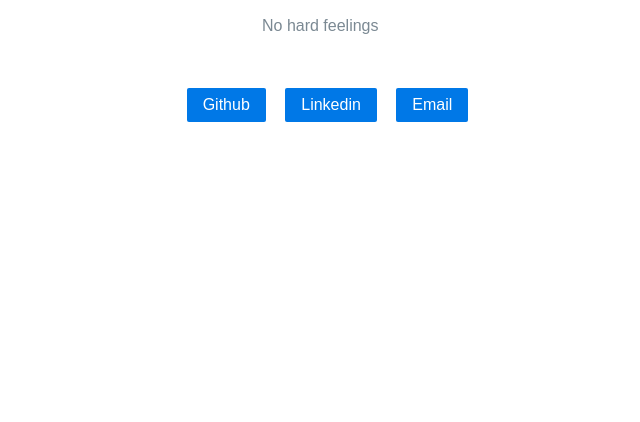
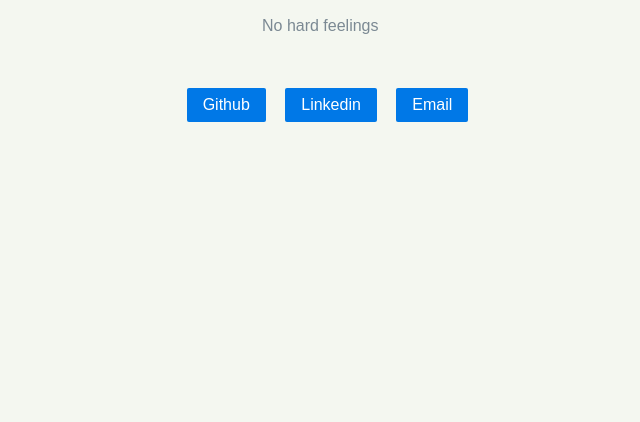
Before and after one commit to YongpingGao/me, a website: page public/index.html in a window 1280 px wide. Shown: the part 378-800 px from the top of the page, without its empty margins (320-960 px from the left). Drawn offline with Linux system fonts and the light colour scheme.

Commit message:
back-clor

```diff
--- a/public/css/style.css
+++ b/public/css/style.css
@@ -4,6 +4,7 @@
     height: 100%;
     padding: 0;
     margin: 0;
+    background-color: #f4f7f0;
 }
 
 body {
```
